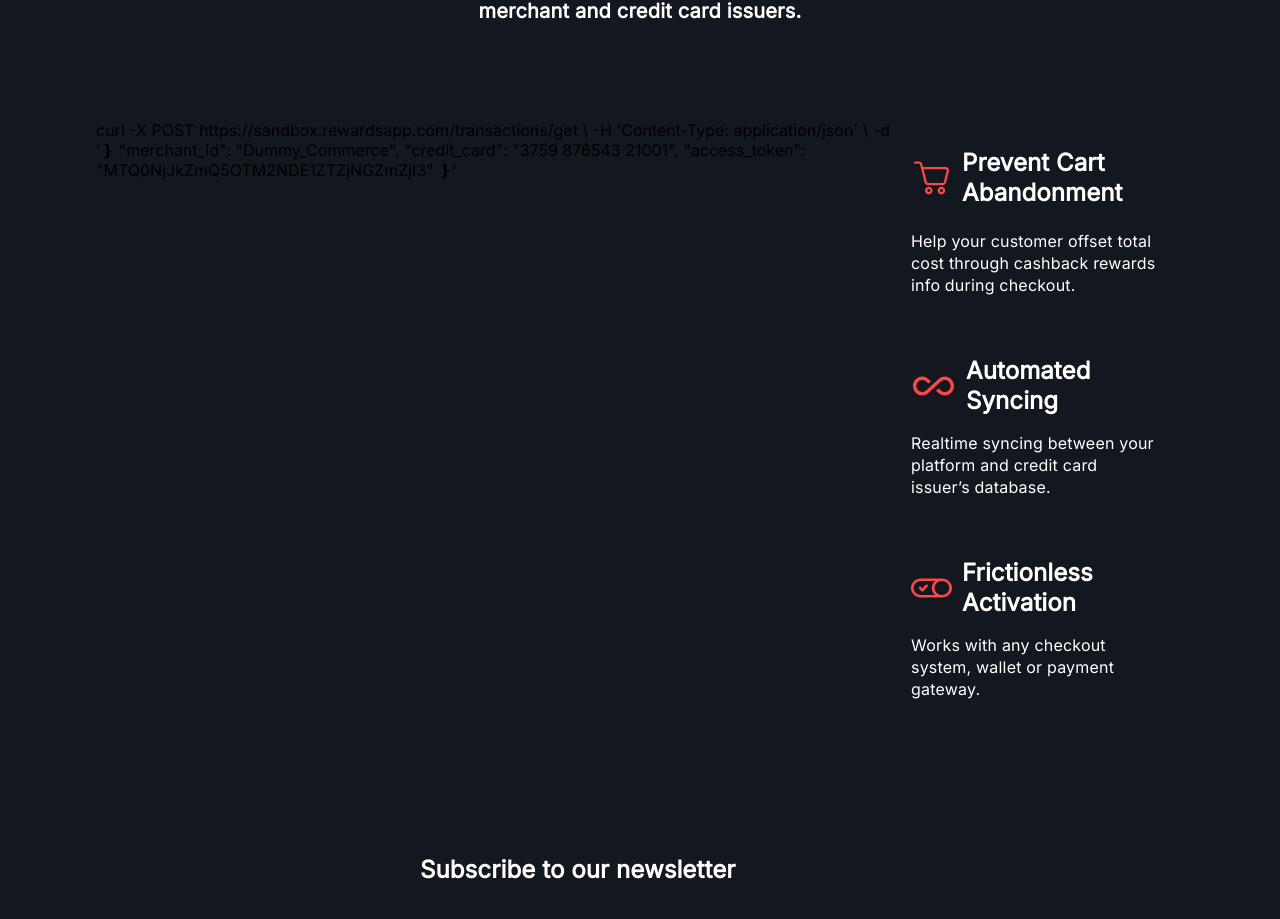
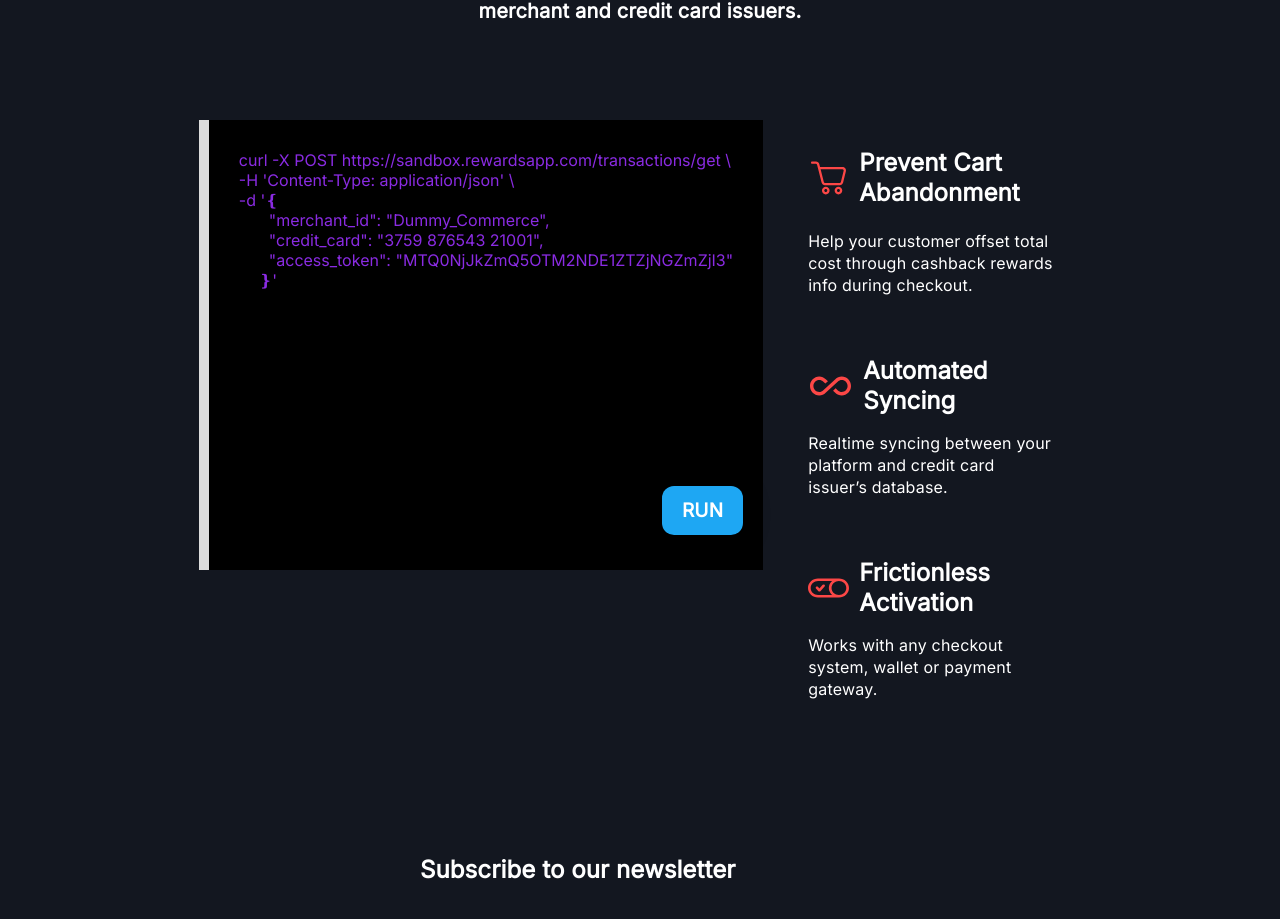
Before and after one commit to manasmudbari/dummy-ecom, a Next.js app: page /welcome in a window 1280 px wide. Shown: the part 1500-2419 px from the top of the page. Built offline with nearby package versions, Linux system fonts and the light colour scheme; a web font is replaced by a local one.

Commit message:
simulation done

```diff
--- a/pages/welcome/index.jsx
+++ b/pages/welcome/index.jsx
@@ -4,8 +4,15 @@ const Welcome = () => {
 	const [modal, setModal] = useState(false);
 	const [name, setName] = useState("");
 	const [email, setEmail] = useState("");
+	const [response, setResponse] = useState(false);
 	const [sub, setSub] = useState(true);
 	const ss = sub ? "yes" : "no";
+	const jsons = {
+		cashback_type: "percentage",
+		cashback: 12.5,
+		expiry_date: "03/25/2022",
+		activation_url: "https://sandbox.rewardsapp.com/amex/rewards-activation/",
+	};
 	const send = (e) => {
 		e.preventDefault();
 		fetch(
@@ -98,11 +105,35 @@ const Welcome = () => {
 						and credit card issuers.
 					</p>
 					<div className={styles.features}>
-						<div>
-							curl -X POST https://sandbox.rewardsapp.com/transactions/get \ -H
-							'Content-Type: application/json' \ -d '&#10101; "merchant_id":
-							"Dummy_Commerce", "credit_card": "3759 876543 21001",
-							"access_token": "MTQ0NjJkZmQ5OTM2NDE1ZTZjNGZmZjI3" &#10101;'
+						<div className={styles.code}>
+							{!response ? (
+								<>
+									<div>
+										curl -X POST https://sandbox.rewardsapp.com/transactions/get
+										\
+									</div>
+									<div>-H 'Content-Type: application/json' \</div>
+									<div> -d '&#10100;</div>
+									<div className={styles.props}>
+										"merchant_id": "Dummy_Commerce",
+									</div>
+									<div className={styles.props}>
+										"credit_card": "3759 876543 21001",
+									</div>
+									<div className={styles.props}>
+										"access_token": "MTQ0NjJkZmQ5OTM2NDE1ZTZjNGZmZjI3"
+									</div>
+									<div className={styles.rightbracs}>&#10101;'</div>
+									<div
+										onClick={() => setResponse(true)}
+										className={styles.button}
+									>
+										RUN
+									</div>
+								</>
+							) : (
+								<pre>{JSON.stringify(jsons, null, 2)}</pre>
+							)}
 						</div>
 
 						<div className={styles.points}>
--- a/styles/welocome.module.scss
+++ b/styles/welocome.module.scss
@@ -209,16 +209,51 @@
 				display: flex;
 				justify-content: space-between;
 				margin-top: 74px;
-				pre {
-					white-space: pre-wrap;
-					word-wrap: break-word;
-					word-break: break-all;
-				}
-				.snipet {
+				.code {
 					width: 70%;
 					max-width: 752px;
 					margin-right: 45px;
+					height: 450px;
+					background-color: black;
+					color: blueviolet;
+					padding: 30px;
+					font-size: 16px;
+					border-left: 10px solid #ddd;
+					position: relative;
+					.props {
+						padding-left: 30px;
+					}
+					.rightbracs {
+						padding-left: 20px;
+					}
+					pre {
+						color: blueviolet;
+						font-size: 16px;
+					}
+					.button {
+						display: flex;
+						justify-content: center;
+						align-items: center;
+						padding: 0px 60px;
+						max-width: 100px;
+						padding: 15px 20px;
+						background: #1ea7f3;
+						box-shadow: 0px 4px 31px rgba(0, 0, 0, 0.15);
+						border-radius: 12px;
+						margin: 35px 0px;
+						font-style: normal;
+						font-weight: bold;
+						font-size: 19px;
+						line-height: 19px;
+						letter-spacing: 0.2px;
+						color: #ffffff;
+						cursor: pointer;
+						position: absolute;
+						bottom: 0px;
+						right: 20px;
+					}
 				}
+
 				.points {
 					display: flex;
 					flex-direction: column;
```
